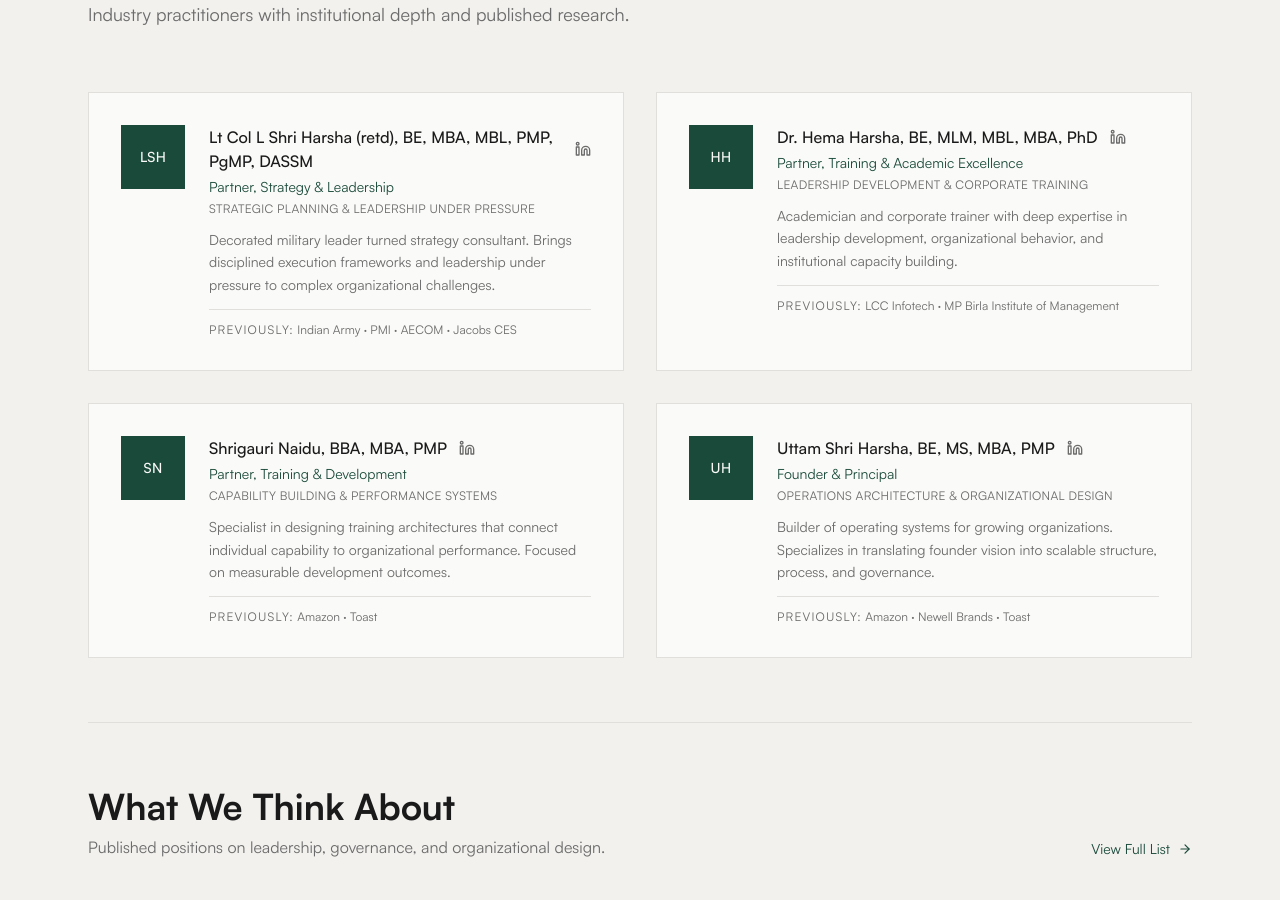
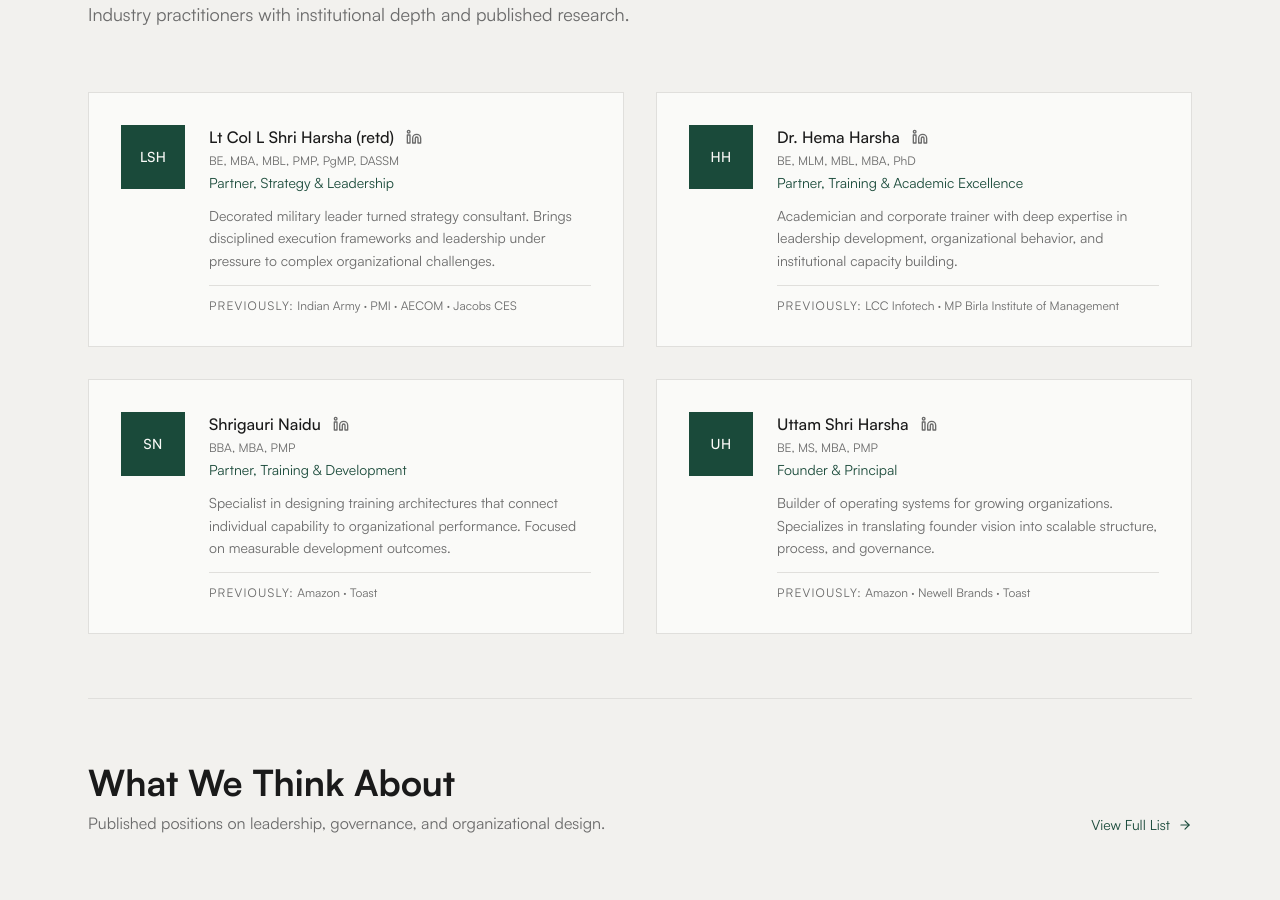
Before and after one commit to awmrakyat13/Zero2One, a React (Vite) app: page / in a window 1280 px wide. Shown: the part 2840-3740 px from the top of the page. Built offline with nearby package versions, Linux system fonts and the light colour scheme; a web font is replaced by a local one.

Commit message:
Optimize team cards: split credentials from name, remove domain line
Reduces card density by separating credentials into their own smaller text line
and removing the redundant domain field that overlapped with the role.

Co-Authored-By: Claude Opus 4.6 <noreply@anthropic.com>

```diff
--- a/src/App.jsx
+++ b/src/App.jsx
@@ -11,36 +11,36 @@ import ResearchPage from './pages/ResearchPage';
 
 const team = [
   {
-    name: "Lt Col L Shri Harsha (retd), BE, MBA, MBL, PMP, PgMP, DASSM",
+    name: "Lt Col L Shri Harsha (retd)",
+    credentials: "BE, MBA, MBL, PMP, PgMP, DASSM",
     role: "Partner, Strategy & Leadership",
-    domain: "Strategic Planning & Leadership Under Pressure",
     bio: "Decorated military leader turned strategy consultant. Brings disciplined execution frameworks and leadership under pressure to complex organizational challenges.",
     initials: "LSH",
     linkedin: "https://www.linkedin.com/in/ltcol-l-shriharsha-retd/",
     previously: ["Indian Army", "PMI", "AECOM", "Jacobs CES"]
   },
   {
-    name: "Dr. Hema Harsha, BE, MLM, MBL, MBA, PhD",
+    name: "Dr. Hema Harsha",
+    credentials: "BE, MLM, MBL, MBA, PhD",
     role: "Partner, Training & Academic Excellence",
-    domain: "Leadership Development & Corporate Training",
     bio: "Academician and corporate trainer with deep expertise in leadership development, organizational behavior, and institutional capacity building.",
     initials: "HH",
     linkedin: "https://www.linkedin.com/in/dr-hema-harsha/",
     previously: ["LCC Infotech", "MP Birla Institute of Management"]
   },
   {
-    name: "Shrigauri Naidu, BBA, MBA, PMP",
+    name: "Shrigauri Naidu",
+    credentials: "BBA, MBA, PMP",
     role: "Partner, Training & Development",
-    domain: "Capability Building & Performance Systems",
     bio: "Specialist in designing training architectures that connect individual capability to organizational performance. Focused on measurable development outcomes.",
     initials: "SN",
     linkedin: "https://www.linkedin.com/in/shrigaurinaidu/",
     previously: ["Amazon", "Toast"]
   },
   {
-    name: "Uttam Shri Harsha, BE, MS, MBA, PMP",
+    name: "Uttam Shri Harsha",
+    credentials: "BE, MS, MBA, PMP",
     role: "Founder & Principal",
-    domain: "Operations Architecture & Organizational Design",
     bio: "Builder of operating systems for growing organizations. Specializes in translating founder vision into scalable structure, process, and governance.",
     initials: "UH",
     linkedin: "https://www.linkedin.com/in/uttam-s/",
@@ -322,8 +322,8 @@ function HomePage() {
                       </a>
                     )}
                   </div>
-                  <p className="text-sm text-[var(--color-accent)] mb-1">{member.role}</p>
-                  <p className="text-xs text-[var(--color-text-muted)] mb-3 tracking-wide uppercase">{member.domain}</p>
+                  <p className="text-xs text-[var(--color-text-muted)] mb-1">{member.credentials}</p>
+                  <p className="text-sm text-[var(--color-accent)] mb-3">{member.role}</p>
                   <p className="text-sm text-[var(--color-text-muted)] leading-relaxed">{member.bio}</p>
                   {member.previously && (
                     <p className="text-xs text-[var(--color-text-muted)] mt-3 pt-3 border-t border-[var(--color-border)]">
```
